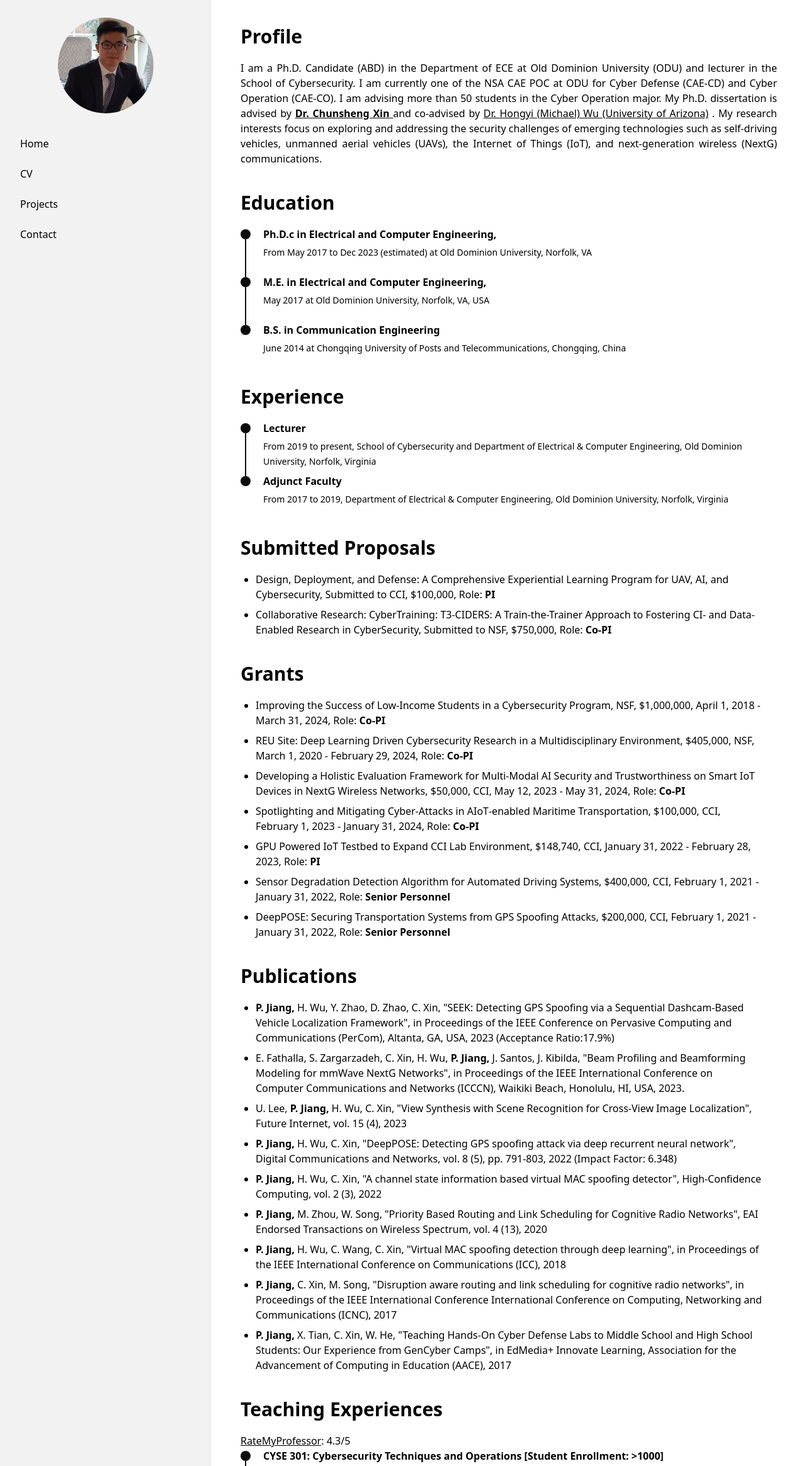
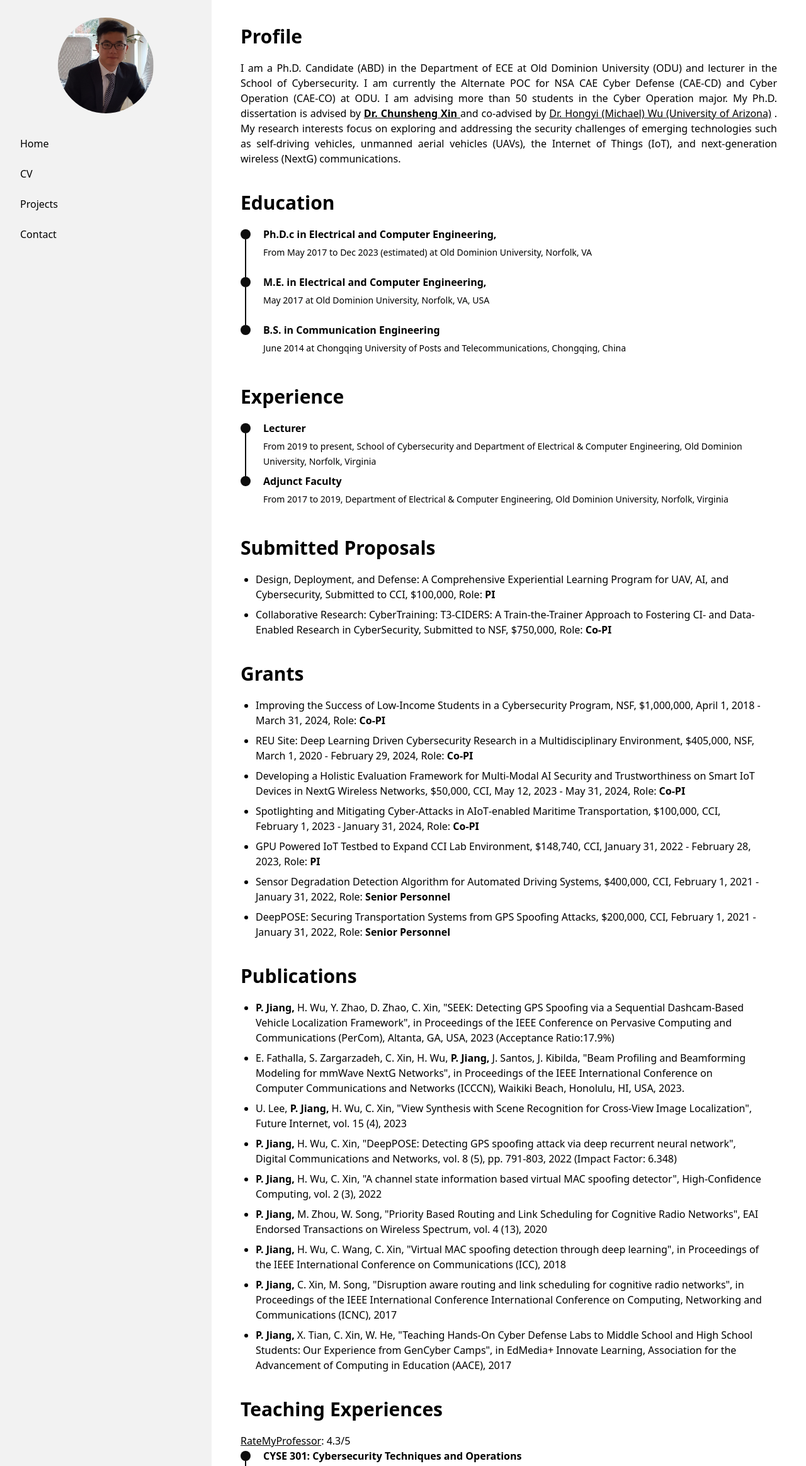
Before and after one commit to PJiang93/about-me, an Astro site: page /pjiang.github.io/cv in a window 1280 px wide and 2400 px high. Shown: the top 2328 px of the page at 63% size. Built offline with nearby package versions, Linux system fonts and the light colour scheme; Astro itself is replaced by a stand-in of ours.

Commit message:
Update cv.astro

```diff
--- a/src/pages/cv.astro
+++ b/src/pages/cv.astro
@@ -9,7 +9,7 @@ import TimeLineElement from "../components/cv/TimeLine.astro";
   </div>
 
   <div class="mb-10 text-justify">
-    I am a Ph.D. Candidate (ABD) in the Department of ECE at Old Dominion University (ODU) and lecturer in the School of Cybersecurity. I am currently one of the NSA CAE POC at ODU for Cyber Defense (CAE-CD) and Cyber Operation (CAE-CO). I am advising more than 50 students in the Cyber Operation major.
+    I am a Ph.D. Candidate (ABD) in the Department of ECE at Old Dominion University (ODU) and lecturer in the School of Cybersecurity. I am currently the Alternate POC for NSA CAE Cyber Defense (CAE-CD) and Cyber Operation (CAE-CO) at ODU. I am advising more than 50 students in the Cyber Operation major.
     My Ph.D. dissertation is advised by <a href="https://www.odu.edu/directory/chunsheng-xin" target="_blank"><u> <b>Dr. Chunsheng Xin</b>  </u></a>  and co-advised by <a href="https://ece.engineering.arizona.edu/faculty-staff/faculty/hongyi-michael-wu" target="_blank"><u>Dr. Hongyi (Michael) Wu (University of Arizona)</u></a> . My research interests focus on exploring and addressing the security challenges of emerging technologies such as self-driving vehicles, unmanned aerial vehicles (UAVs), the Internet of Things (IoT), and next-generation wireless (NextG) communications.   </div>
 
     <!-- My Ph.D. dissertation is advised by <b>Dr. Chunsheng Xin (ODU)</b>   and co-advised by  <b>  Dr. Hongyi (Michael) Wu (University of Arizona)</b> . My research interests focus on exploring and addressing the security challenges of emerging technologies such as self-driving vehicles, unmanned aerial vehicles (UAVs), the Internet of Things (IoT), and next-generation wireless (NextG) communications.   </div> -->
@@ -153,7 +153,7 @@ import TimeLineElement from "../components/cv/TimeLine.astro";
 
   <div class="time-line-container mb-10">
     <TimeLineElement
-      title="CYSE 301: Cybersecurity Techniques and Operations [Student Enrollment: >1000]"
+      title="CYSE 301: Cybersecurity Techniques and Operations"
       subtitle="Developer & Instructor, Every Semester since Fall 2017. Student feedback: 4.33/5 (Spring 2022)"
       />
       <TimeLineElement
```
